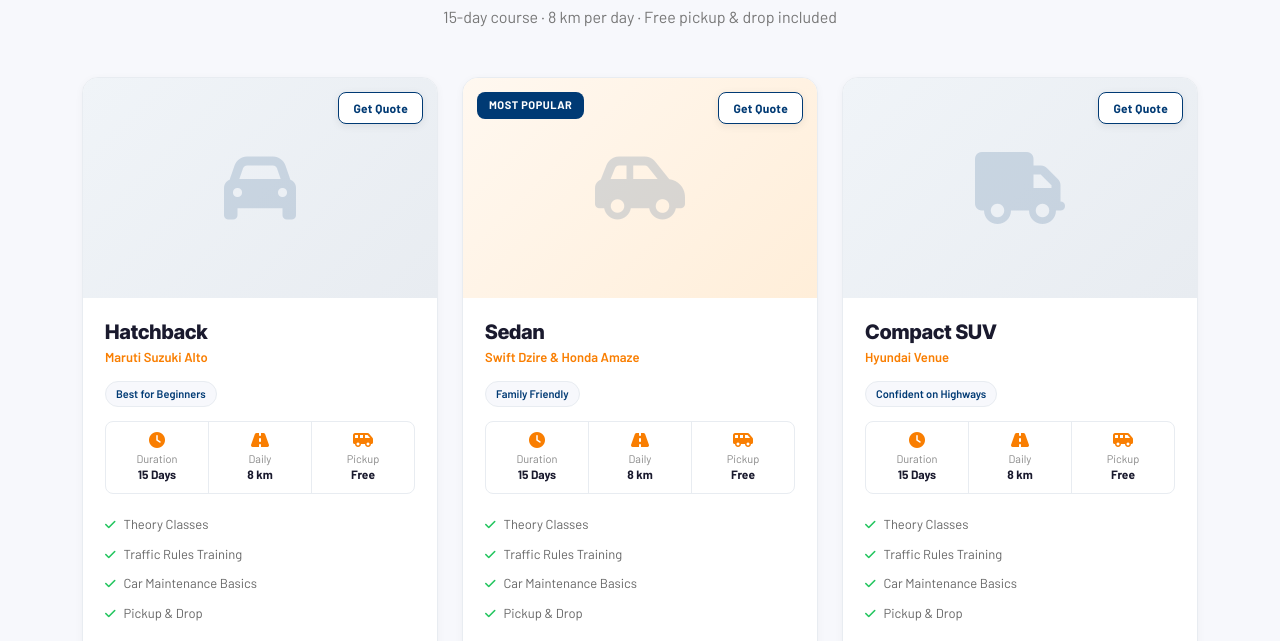
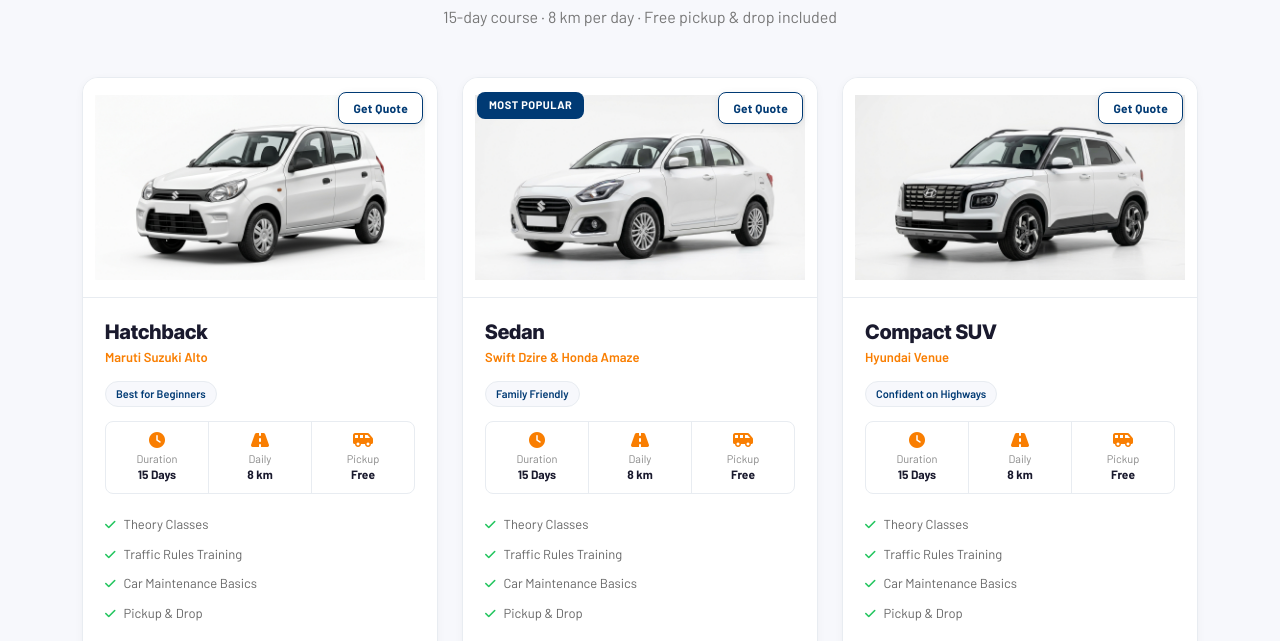
Before and after one commit to Dhruv4171/SunshinePortfolio, a website: page index.html in a window 1280 px wide. Shown: the part 2436-3077 px from the top of the page. Drawn offline with nearby package versions, Linux system fonts and the light colour scheme.

Commit message:
feat: add white-background studio car photos without number plates for course cards

```diff
--- a/index.html
+++ b/index.html
@@ -471,7 +471,7 @@
           </div>
           <div class="col-lg-4 col-md-6" data-aos>
             <div class="course-card">
-              <div class="card-img-top" style="background:linear-gradient(135deg,#fff8f0,#ffeed9);">
+              <div class="card-img-top">
                 <div class="popular-badge">Most Popular</div>
                 <img src="images/dzire.jpg" alt="Swift Dzire training car" loading="lazy"
                   onerror="this.style.display='none';this.nextElementSibling.style.display='flex';">
--- a/style.css
+++ b/style.css
@@ -806,7 +806,8 @@ section {
   height: 200px;
   overflow: hidden;
   position: relative;
-  background: linear-gradient(135deg, #f0f4f8, #e8ecf1);
+  background: #ffffff;
+  border-bottom: 1px solid var(--border-color);
   display: flex;
   align-items: center;
   justify-content: center;
@@ -821,8 +822,15 @@ section {
 .course-card .card-img-top img {
   width: 100%;
   height: 100%;
-  object-fit: cover;
+  object-fit: contain;
+  padding: 8px 12px;
   display: block;
+  background: #ffffff;
+  transition: transform 0.35s ease;
+}
+
+.course-card:hover .card-img-top img {
+  transform: scale(1.05);
 }
 
 /* Hidden by default; only shown via onerror if the real photo fails to load */
```
Also changed, not shown: images/alto.jpg (added), images/dzire.jpg (added), images/venue.jpg (added).
